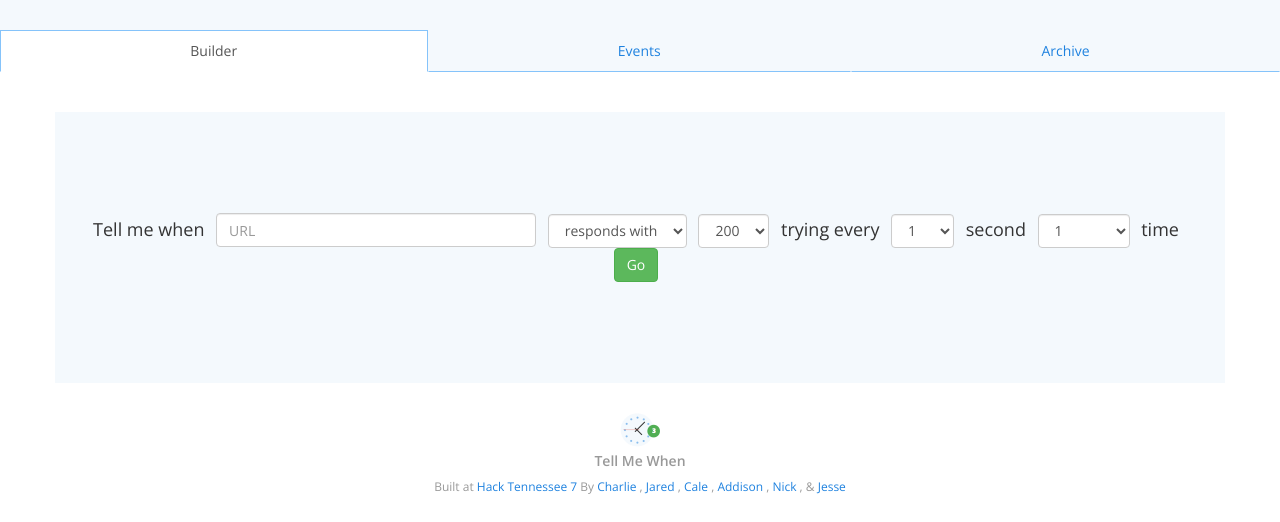
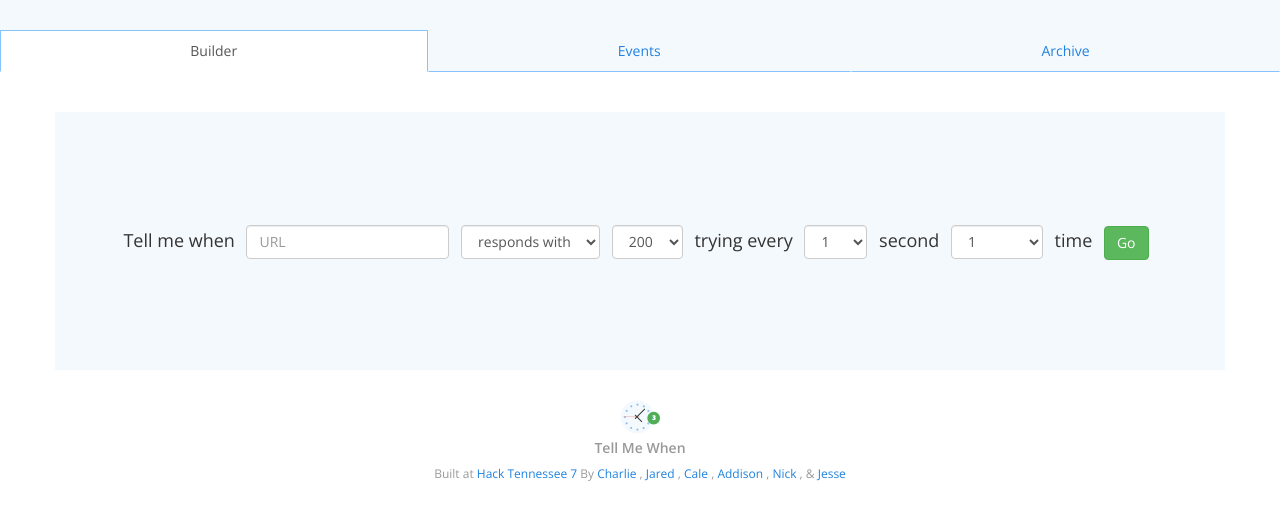
Before and after one commit to cpenner461/tellmewhen, a Flask app: page / in a window 1280 px wide. Shown: the part 81-603 px from the top of the page. Run offline with Flask 2, Linux system fonts and the light colour scheme; data that the repository does not hold is empty; parts of the project's set-up code (start-up, migrations or seed data) failed here and were passed over; some libraries are stand-ins or nearby versions.

Commit message:
Add vertical spacing for wrapping elements in events builder

```diff
--- a/tmw/static/css/style.css
+++ b/tmw/static/css/style.css
@@ -205,6 +205,7 @@ a.list-group-item:focus
 	display: inline-block;
   font-size: 18px;
   padding-right: 8px;
+  line-height: 3em;
 }
 
 .event-builder li.string {
@@ -216,12 +217,16 @@ a.list-group-item:focus
 }
 
 .event-builder .event-url {
-	width: 320px;
+  margin-bottom: 10px;
 }
 
 .event-builder .btn-primary {
   display: block;
   margin: 10px;
+}
+
+.events-table {
+  margin-bottom: 0 !important;
 }
 
 #builder form {
--- a/tmw/templates/index.html
+++ b/tmw/templates/index.html
@@ -76,7 +76,7 @@
         </div>
         <div role="tabpanel" class="tab-pane fade" id="events">
           <!-- Events Table -->
-          <table class="table">
+          <table class="table events-table">
             {% if jobs %}
             <tr>
               <th>Job URL</th>
```
